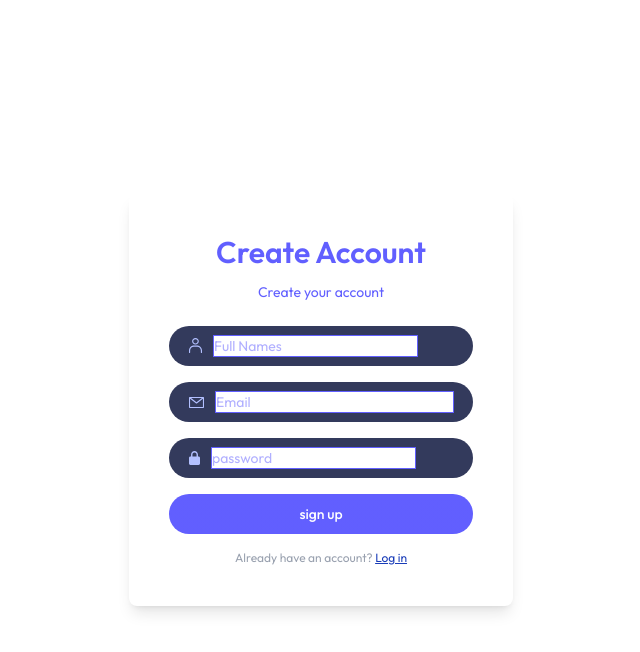
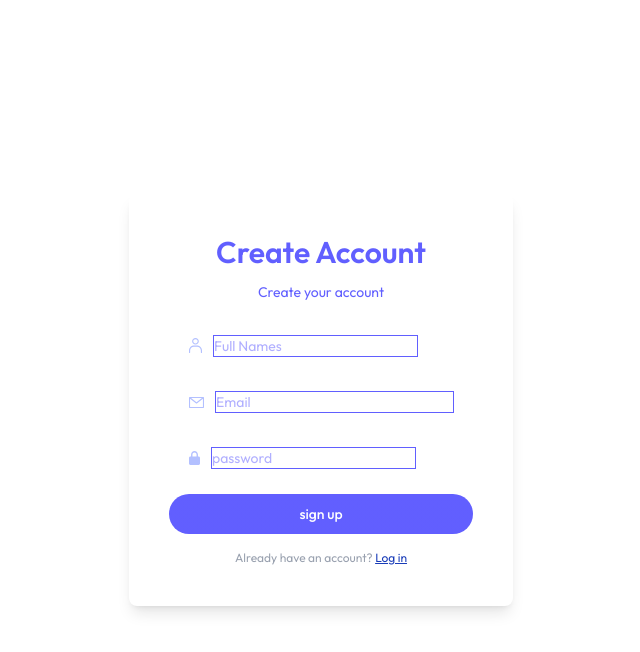
Before and after one commit to victornjiru80/MERN-auth, a React (Vite) app in the folder client/: page /login in a window 1280 px wide. Both pictures are taken after a click on the element "Register". Shown: the top 652 px of the page, without its empty margins (319-959 px from the left). Built offline with nearby package versions, Linux system fonts and the light colour scheme; no server answers.

Commit message:
Update Login.jsx

```diff
--- a/client/src/pages/Login.jsx
+++ b/client/src/pages/Login.jsx
@@ -62,21 +62,21 @@ const Login = () => {
         <form onSubmit={onSubmitHandler} >
 
           {state === 'sign up' && (
-             <div className='mb-4 flex items-center gap-3 w-full px-5 py-2.5 rounded-full bg-[#333a5c]'>
+             <div className='mb-4 flex items-center gap-3 w-full px-5 py-2.5 rounded-full'>
               <img src={assets.person_icon} alt="" />
               <input onChange={e => setName(e.target.value)} value = {name}
                className='bg-white outline ' type="text" placeholder='Full Names' required />
              </div>
           )}
 
-          <div className='mb-4 flex items-center gap-3 w-full px-5 py-2.5 rounded-full bg-[#333a5c]'>
+          <div className='mb-4 flex items-center gap-3 w-full px-5 py-2.5 rounded-full '>
               <img src={assets.mail_icon} alt="" />
               <input
               onChange={e => setEmail(e.target.value)} value = {email}
               className='bg-white w-full outline ' type="email" placeholder='Email' required />
           </div>
 
-          <div className='mb-4 flex items-center gap-3 w-full px-5 py-2.5 rounded-full bg-[#333a5c]'>
+          <div className='mb-4 flex items-center gap-3 w-full px-5 py-2.5 rounded-full'>
               <img src={assets.lock_icon} alt="" />
               <input
                 onChange={e => setPassword(e.target.value)} value = {password}
```
